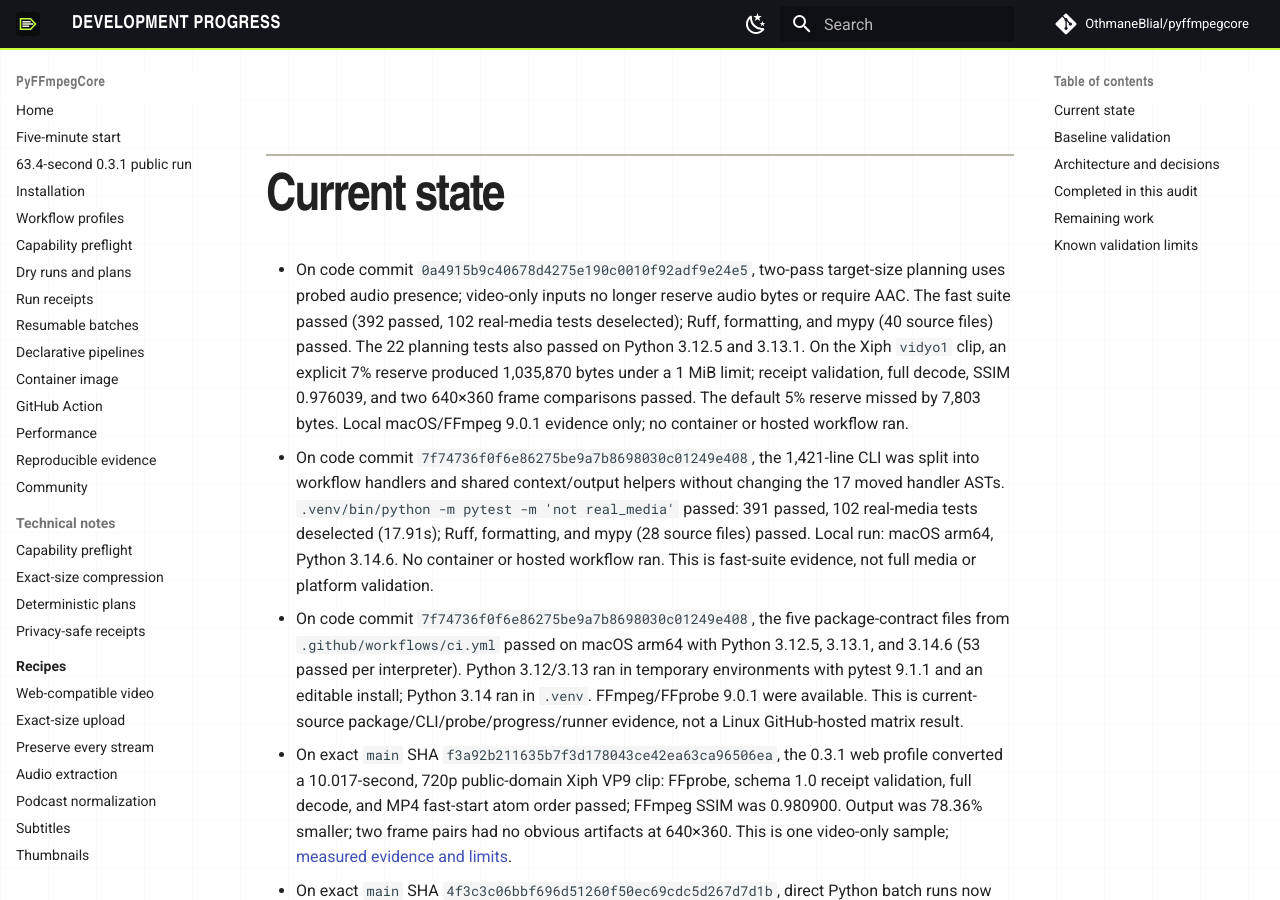
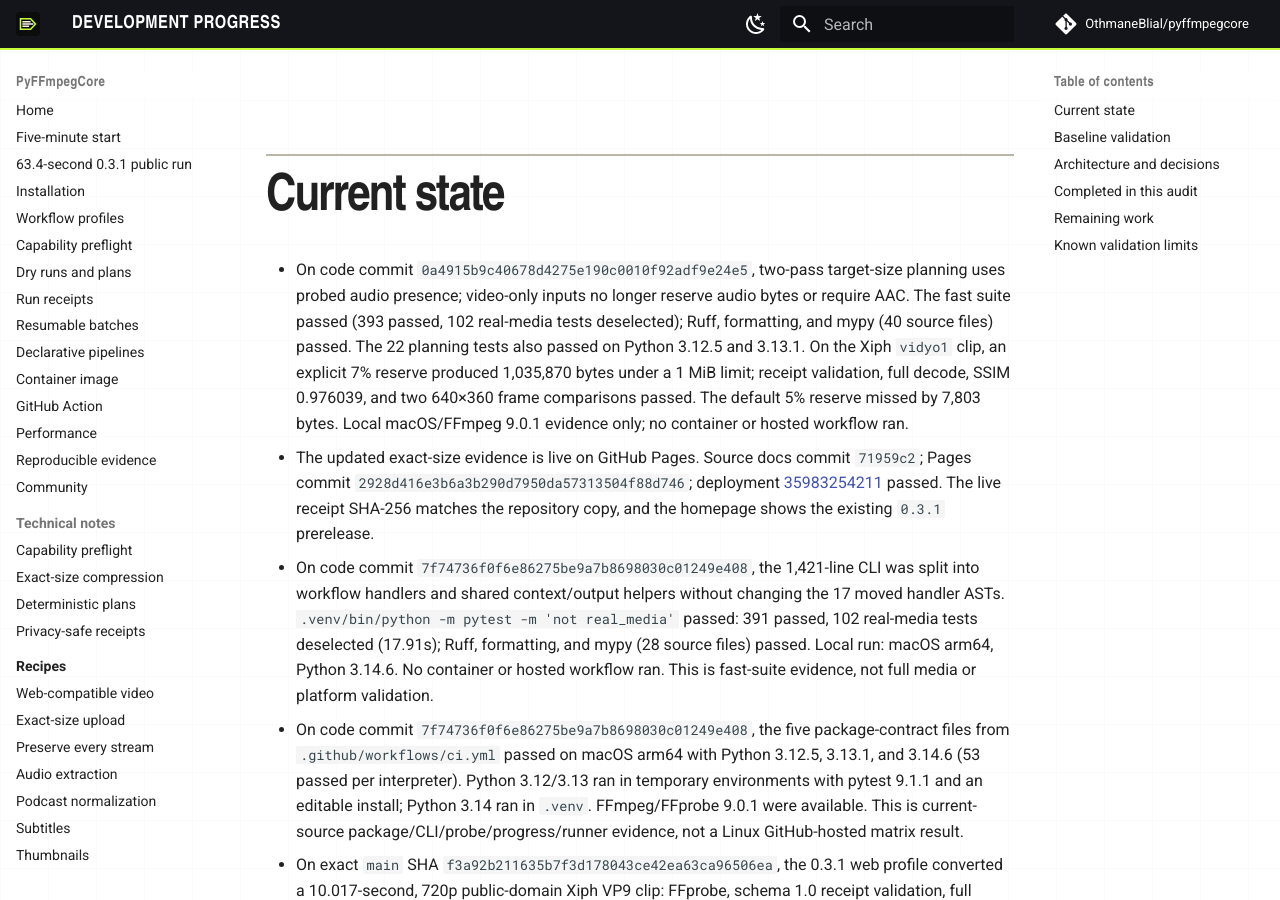
Before and after one commit to OthmaneBlial/pyffmpegcore, an MkDocs documentation site: the page built from docs/PROGRESS.md, in a window 1280 px wide and 900 px high, scrolled down 382 px. Built offline with MkDocs 1.6.1 and Material for MkDocs 9.7.7, drawn with Linux system fonts in a browser that asks for light colours; comment, search, counter and statistics services are not loaded.

Commit message:
docs(progress): record Pages evidence publication

```diff
--- a/docs/PROGRESS.md
+++ b/docs/PROGRESS.md
@@ -4,7 +4,8 @@ Updated: 2026-09-24
 
 ## Current state
 
-- On code commit `0a4915b9c40678d4275e190c0010f92adf9e24e5`, two-pass target-size planning uses probed audio presence; video-only inputs no longer reserve audio bytes or require AAC. The fast suite passed (392 passed, 102 real-media tests deselected); Ruff, formatting, and mypy (40 source files) passed. The 22 planning tests also passed on Python 3.12.5 and 3.13.1. On the Xiph `vidyo1` clip, an explicit 7% reserve produced 1,035,870 bytes under a 1 MiB limit; receipt validation, full decode, SSIM 0.976039, and two 640×360 frame comparisons passed. The default 5% reserve missed by 7,803 bytes. Local macOS/FFmpeg 9.0.1 evidence only; no container or hosted workflow ran.
+- On code commit `0a4915b9c40678d4275e190c0010f92adf9e24e5`, two-pass target-size planning uses probed audio presence; video-only inputs no longer reserve audio bytes or require AAC. The fast suite passed (393 passed, 102 real-media tests deselected); Ruff, formatting, and mypy (40 source files) passed. The 22 planning tests also passed on Python 3.12.5 and 3.13.1. On the Xiph `vidyo1` clip, an explicit 7% reserve produced 1,035,870 bytes under a 1 MiB limit; receipt validation, full decode, SSIM 0.976039, and two 640×360 frame comparisons passed. The default 5% reserve missed by 7,803 bytes. Local macOS/FFmpeg 9.0.1 evidence only; no container or hosted workflow ran.
+- The updated exact-size evidence is live on GitHub Pages. Source docs commit `71959c2`; Pages commit `2928d416e3b6a3b290d7950da57313504f88d746`; deployment [35983254211](https://github.com/OthmaneBlial/OthmaneBlial.github.io/actions/runs/35983254211) passed. The live receipt SHA-256 matches the repository copy, and the homepage shows the existing `0.3.1` prerelease.
 - On code commit `7f74736f0f6e86275be9a7b8698030c01249e408`, the 1,421-line CLI was split into workflow handlers and shared context/output helpers without changing the 17 moved handler ASTs. `.venv/bin/python -m pytest -m 'not real_media'` passed: 391 passed, 102 real-media tests deselected (17.91s); Ruff, formatting, and mypy (28 source files) passed. Local run: macOS arm64, Python 3.14.6. No container or hosted workflow ran. This is fast-suite evidence, not full media or platform validation.
 - On code commit `7f74736f0f6e86275be9a7b8698030c01249e408`, the five package-contract files from `.github/workflows/ci.yml` passed on macOS arm64 with Python 3.12.5, 3.13.1, and 3.14.6 (53 passed per interpreter). Python 3.12/3.13 ran in temporary environments with pytest 9.1.1 and an editable install; Python 3.14 ran in `.venv`. FFmpeg/FFprobe 9.0.1 were available. This is current-source package/CLI/probe/progress/runner evidence, not a Linux GitHub-hosted matrix result.
 - On exact `main` SHA `f3a92b211635b7f3d178043ce42ea63ca96506ea`, the 0.3.1 web profile converted a 10.017-second, 720p public-domain Xiph VP9 clip: FFprobe, schema 1.0 receipt validation, full decode, and MP4 fast-start atom order passed; FFmpeg SSIM was 0.980900. Output was 78.36% smaller; two frame pairs had no obvious artifacts at 640×360. This is one video-only sample; [measured evidence and limits](evidence.md#public-domain-real-video-check-on-24-september-2026).
```
